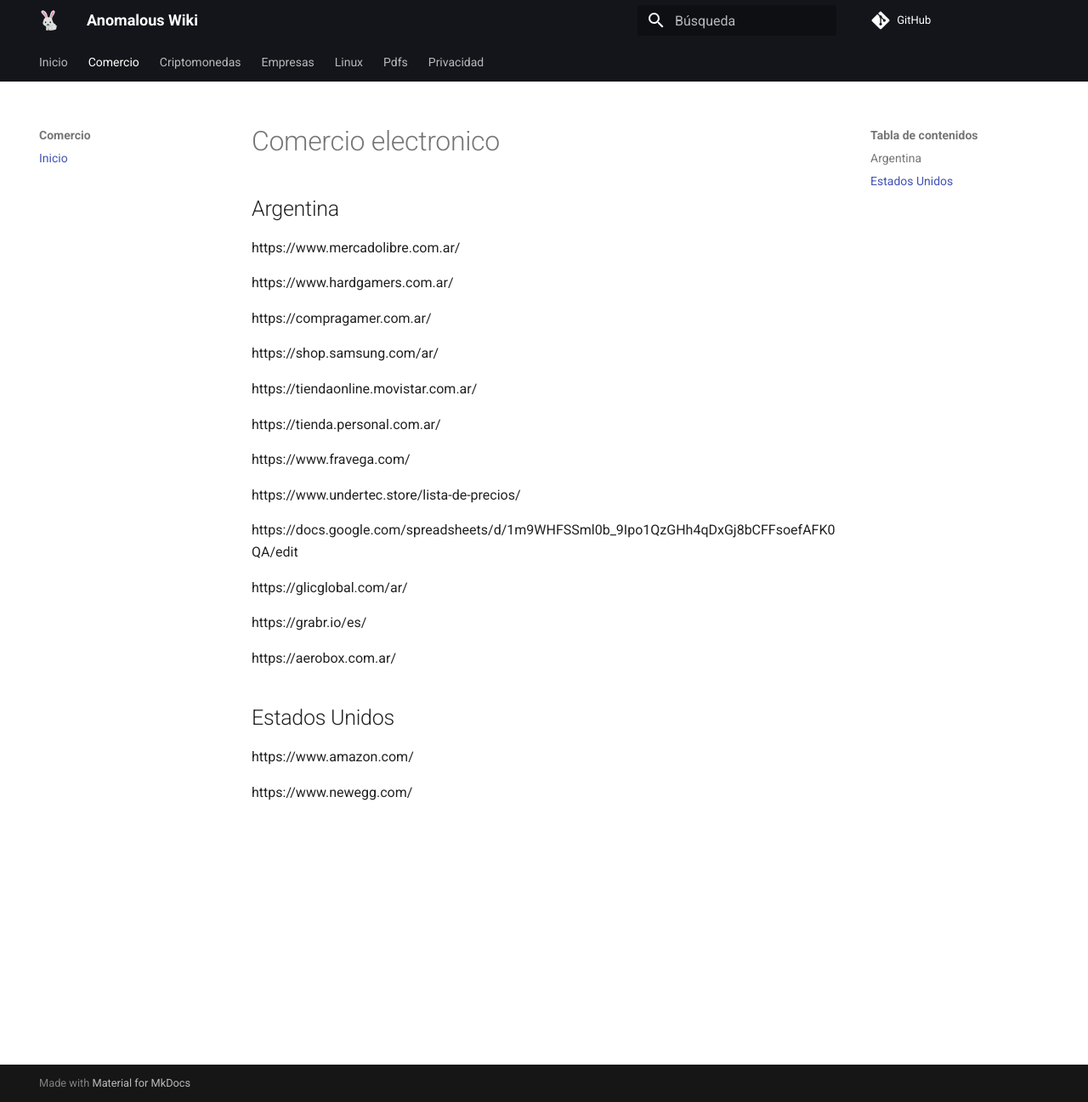
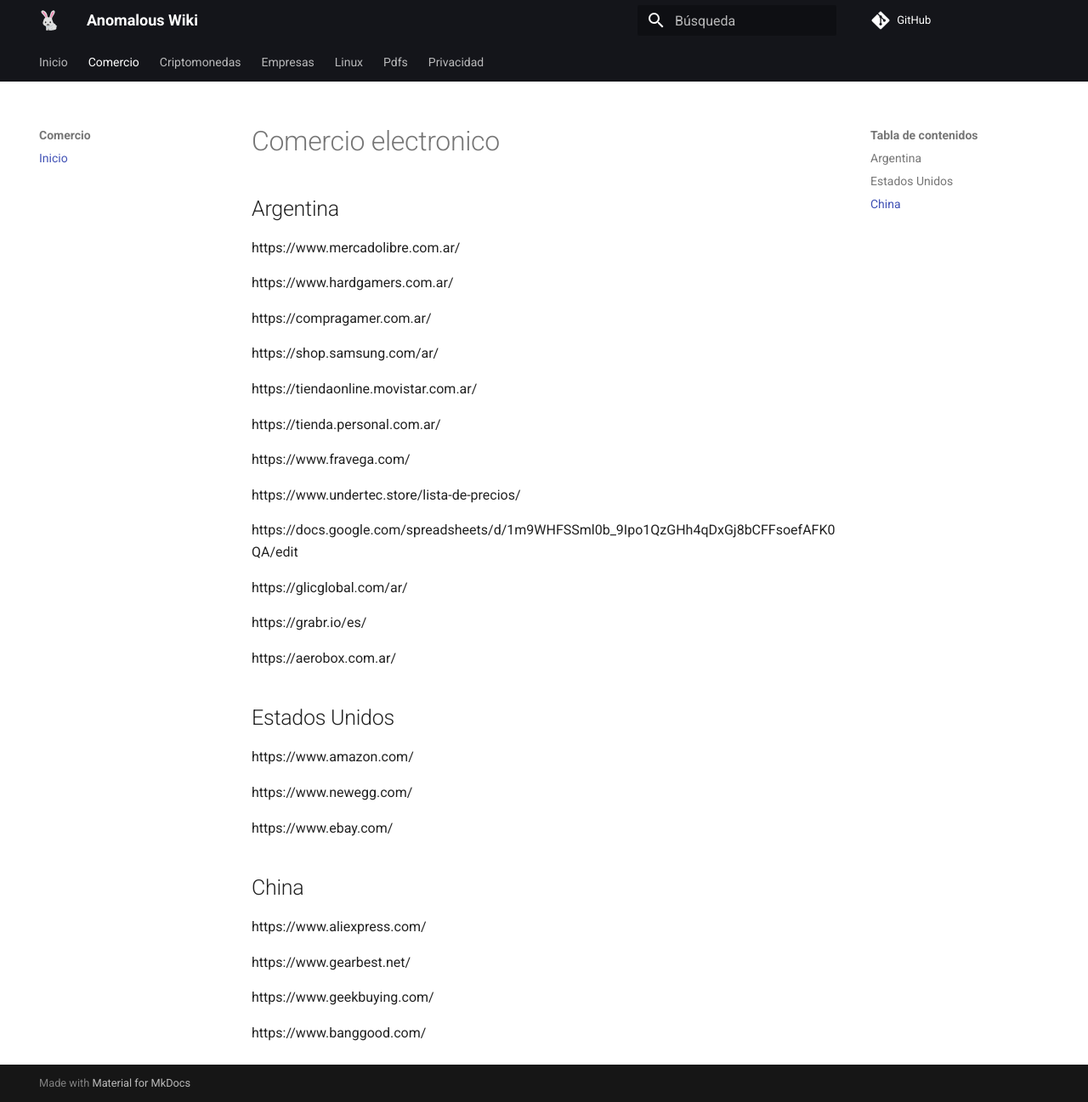
Before and after one commit to anomalouscode/wiki, an MkDocs documentation site: the page built from docs/comercio/index.md, in a window 1280 px wide and 1297 px high. Shown: the whole window at 85% size. Built offline with MkDocs 1.6.1 and Material for MkDocs 9.7.7, drawn with Linux system fonts in a browser that asks for light colours; comment, search, counter and statistics services are not loaded.

Commit message:
Update index.md

```diff
--- a/docs/comercio/index.md
+++ b/docs/comercio/index.md
@@ -35,3 +35,15 @@
 https://www.amazon.com/
 
 https://www.newegg.com/
+
+https://www.ebay.com/
+
+## China
+
+https://www.aliexpress.com/
+
+https://www.gearbest.net/
+
+https://www.geekbuying.com/
+
+https://www.banggood.com/
```
